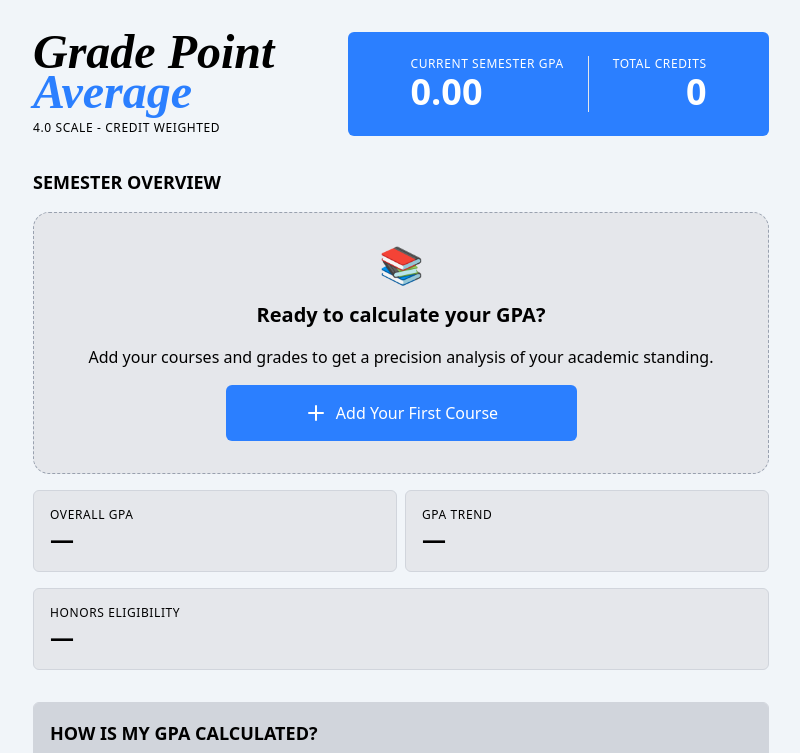
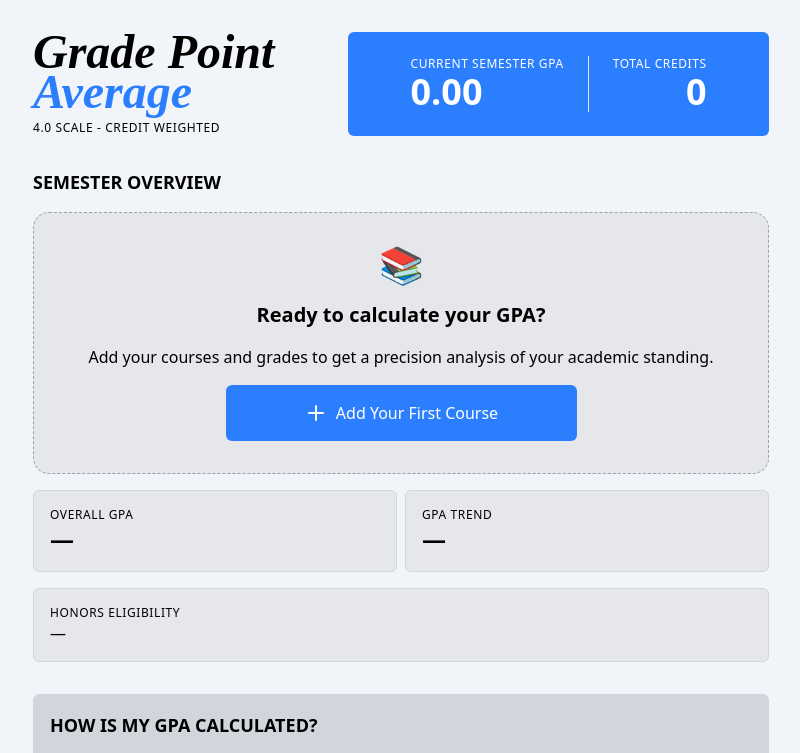
Before and after one commit to TavionK/react-gpa-calculator, a React (Vite) app: page / in a window 1280 px wide. Shown: the top 753 px of the page, without its empty margins (239-1039 px from the left). Built offline with nearby package versions, Linux system fonts and the light colour scheme; a web font is replaced by a local one.

Commit message:
Improve accessibility in `Honors` by adding ARIA attributes and semantic tags

```diff
--- a/src/components/Honors.tsx
+++ b/src/components/Honors.tsx
@@ -6,9 +6,6 @@ interface HonorsProps {
 
 export default function Honors({ semesters }: HonorsProps) {
   function calculateHonors(semesters: Semester[]): string {
-    if (semesters.length === 0) {
-      return "—";
-    }
     let gpa: number = Number(calculatePrevGpa(semesters));
     if (gpa === 4.0) {
       return "Summa Cum Laude";
@@ -22,9 +19,18 @@ export default function Honors({ semesters }: HonorsProps) {
   }
 
   return (
-    <section className="w-full p-4 bg-gray-200 rounded-md overflow-hidden border border-gray-300">
-      <p className="small-text">Honors Eligibility</p>
-      <p className="text-2xl font-bold">{calculateHonors(semesters)}</p>
+    <section
+      aria-label="Honors Eligibility"
+      className="w-full p-4 bg-gray-200 rounded-md overflow-hidden border border-gray-300"
+    >
+      <dl>
+        <dt className="small-text">Honors Eligibility</dt>
+        {semesters.length === 0 ? (
+          <dd aria-label="No semesters saved yet">—</dd>
+        ) : (
+          <dd className="text-2xl font-bold">{calculateHonors(semesters)}</dd>
+        )}
+      </dl>
     </section>
   );
 }
```
